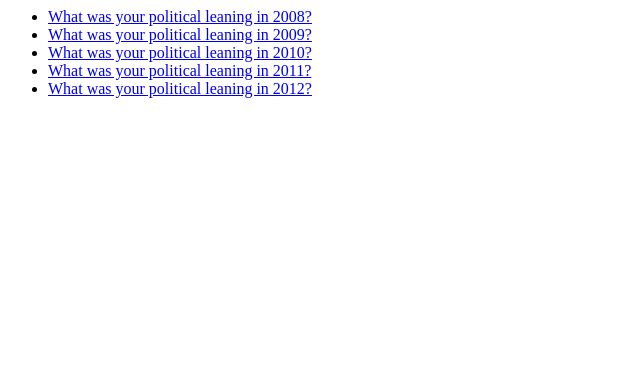
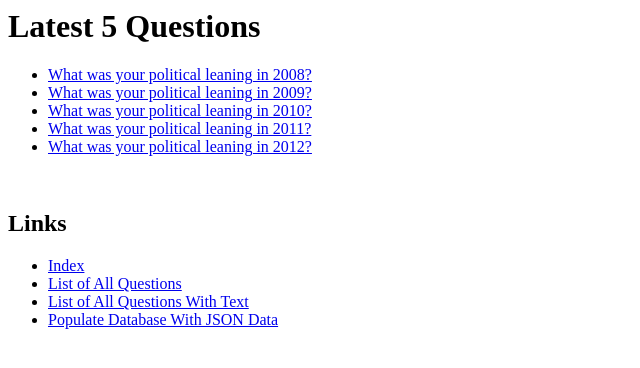
Before and after one commit to yichingl/polls_site, a Django app: page /polls/ in a window 1280 px wide. Shown: the top 368 px of the page, without its empty margins (0-640 px from the left). Run offline with Django 3.2, Linux system fonts and the light colour scheme; data comes from the database, SQL or seed files in the repository; both versions use the stored data as it was after the commit.

Commit message:
updated front end: better urls, display list of questions, maintains same voting and redirecting process; home page is polls index page; added useful links

```diff
--- a/bbot/settings.py
+++ b/bbot/settings.py
@@ -14,6 +14,7 @@ import os
 
 # Build paths inside the project like this: os.path.join(BASE_DIR, ...)
 BASE_DIR = os.path.dirname(os.path.dirname(os.path.abspath(__file__)))
+TEMPLATES_DIR = os.path.join(BASE_DIR, "templates")
 
 
 # Quick-start development settings - unsuitable for production
--- a/bbot/urls.py
+++ b/bbot/urls.py
@@ -18,5 +18,6 @@ from django.contrib import admin
 
 urlpatterns = [
     url(r'^admin/', admin.site.urls),
+    url('', include('polls.urls')),
     url(r'^polls/', include('polls.urls')),
 ]
--- a/polls/templates/detail.html
+++ b/polls/templates/detail.html
@@ -1,3 +1,4 @@
+{% for question in questions %}
   <div style="padding: 15px">
       <h1>{{ question.question_text }}</h1>
 
@@ -12,3 +13,4 @@
           <input type="submit" value="Vote"/>
       </form>
   </div>
+{% endfor %}
--- a/polls/templates/index.html
+++ b/polls/templates/index.html
@@ -1,4 +1,5 @@
 
+<h1>Latest 5 Questions</h1>
 {% if latest_question_list %}
   <ul>
     {% for question in latest_question_list %}
@@ -9,3 +10,16 @@
 {% else %}
   <p>No polls are available.</p>
 {% endif %}
+
+<br>
+
+<div>
+  <h2>Links</h2>
+  <ul>
+    <li><a href="{% url 'polls:index' %}">Index</a></li>
+    <li><a href="{% url 'polls:questions_list' %}">List of All Questions</a></li>
+    <li><a href="#">List of All Questions With Text</a></li>
+    <li><a href="{% url 'polls:load_polls' %}">Populate Database With JSON Data</a></li>
+  </ul>
+
+</div>
--- a/polls/templates/results.html
+++ b/polls/templates/results.html
@@ -12,4 +12,6 @@
   <p>This question doesn't have any choices yet!</p>
 {% endif %}
 
-<a href="{% url 'polls:detail' question_pk=question.pk %}">Vote again?</a>
+<a href="{% url 'polls:detail' question_pk=question.pk %}">Vote on this question again?</a>
+<br>
+<a href="{% url 'polls:questions_list' %}">Return to all questions?</a>
--- a/polls/urls.py
+++ b/polls/urls.py
@@ -6,6 +6,8 @@ app_name = 'polls'
 urlpatterns = [
     # url for: /polls/
     url(r'^$', views.index, name='index'),
+    # url for: /polls/questions_list/
+    url(r'^questions_list/$', views.questions_list, name='questions_list'),
     # url for: /polls/<int:pk>/
     url(r'^(?P<question_pk>[0-9]+)/$', views.detail, name='detail'),
     # url for: /polls/<int:pk>/results/
--- a/polls/views.py
+++ b/polls/views.py
@@ -26,11 +26,21 @@ def index(request):
 def detail(request, question_pk):
     """ Display a Question and all Choices to allow user to vote. """
 
+    # question = get_object_or_404(Question, pk=question_pk)
     question = get_object_or_404(Question, pk=question_pk)
     context = {
         'question': question,
     }
-    return render(request, 'detail.html', context);
+    return render(request, 'detail_single.html', context);
+
+def questions_list(request):
+    """ Display all Questions and all Choices to allow user to vote. """
+
+    questions = Question.objects.all()
+
+    return render(request, 'detail.html', {
+        'questions': questions,
+    })
 
 def results(request, question_pk):
     """ Display results of a specific question. """
@@ -45,6 +55,7 @@ def vote(request, question_pk):
     """ Performs voting action and redirects to results page. """
 
     question = get_object_or_404(Question, pk=question_pk)
+
     try:
         selected_choice = question.choice_set.get(pk=request.POST['choice'])
     except (KeyError, Choice.DoesNotExist):
@@ -53,7 +64,7 @@ def vote(request, question_pk):
             'question': question,
             'error_message': "You didn't select a choice.",
         }
-        return render(request, 'detail.html', context)
+        return render(request, 'detail_single.html', context)
     else:
         selected_choice.votes += 1;
         selected_choice.save()
@@ -83,7 +94,8 @@ def parse_data(request):
     next_cursor = 28987
 
     # load all 40 polls
-    num_polls = 40
+    # num_polls = 40
+    num_polls = 1
     for num_poll in range(num_polls):
         next_cursor = parse_pollster_data(base_url.format(next_cursor))
 
```
Also changed, not shown: polls/templates/detail_single.html (added, +15 -0 lines), db.sqlite3, 4 other files. Lines whose indentation alone changed are shown as unchanged.
